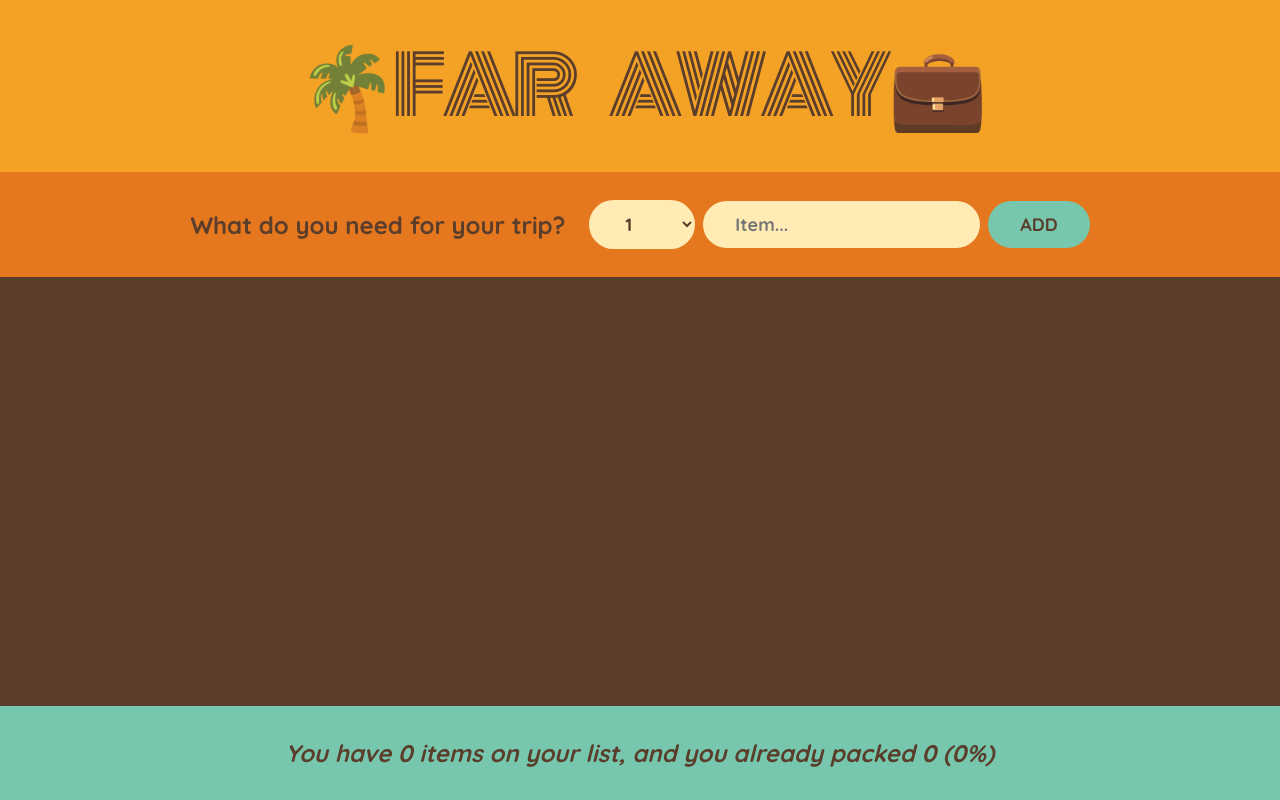
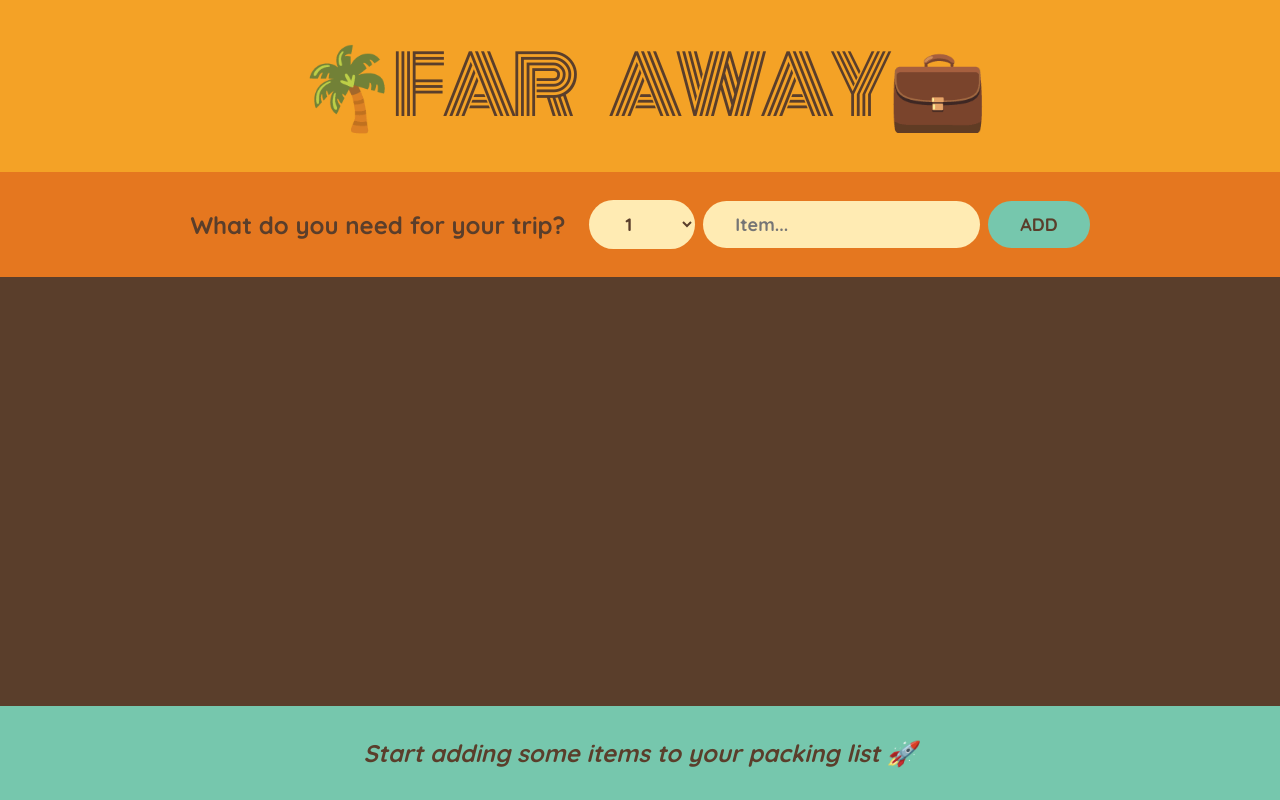
Before and after one commit to Markewycz/travel-list, a React (Vite) app: page / in a window 1280 px wide. Built offline with nearby package versions, Linux system fonts and the light colour scheme.

Commit message:
feat: conditional render on text

```diff
--- a/src/App.jsx
+++ b/src/App.jsx
@@ -119,15 +119,24 @@
 }
 
 function Stats({ items }) {
+  if (!items.length)
+    return (
+      <p className="stats">
+        <em>Start adding some items to your packing list 🚀</em>
+      </p>
+    );
+
   const numItems = items.length;
-  const packedItems = items.filter(item => item.packed).length;
-  const percentItems = Math.floor((packedItems / numItems) * 100);
+  const numPacked = items.filter(item => item.packed).length;
+  const percentItems = Math.round((numPacked / numItems) * 100);
 
   return (
     <footer className="stats">
       <em>
-        You have {numItems} items on your list, and you already packed{' '}
-        {packedItems} ({!percentItems ? '0' : percentItems}%)
+        {percentItems === 100
+          ? 'You got everything! Ready to go ✈'
+          : `You have ${numItems} items on your list, and you already packed
+        ${numPacked} (${!percentItems ? '0' : percentItems}%)`}
       </em>
     </footer>
   );
```
